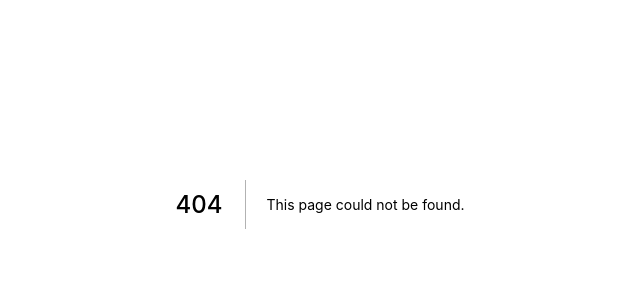
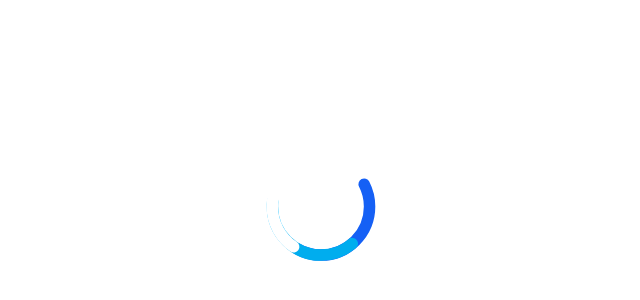
Before and after one commit to kayk1m/next-tailwind-ts-template, a Next.js app: page /loading in a window 1280 px wide. Before the commit this address had no page. Shown: the part 196-496 px from the top of the page, without its empty margins (320-960 px from the left). Built offline with nearby package versions, Linux system fonts and the light colour scheme.

Commit message:
make loading component and loading page
install lottie-react pkg

add spinner.json lottie file

```diff
--- /dev/null
+++ b/components/core/Loading.tsx
@@ -0,0 +1,10 @@
+import Lottie from 'lottie-react';
+import spinner from '../../lottie/spinner.json';
+
+export default function Loading() {
+  return (
+    <div className="flex w-full h-full absolute inset-0 justify-center items-center">
+      <Lottie animationData={spinner} className="w-80 h-80" />
+    </div>
+  );
+}
--- /dev/null
+++ b/components/core/index.ts
@@ -0,0 +1 @@
+export { default as Loading } from './Loading';
--- a/components/layout/Common.tsx
+++ b/components/layout/Common.tsx
@@ -6,8 +6,8 @@ export default function CommonLayout({ children }: { children: React.ReactNode }
   const { modalFlag, modalContent, notiFlag, closeNoti, notiContent } = useUI();
 
   return (
-    <div className="relative min-h-full w-full">
-      <main className="relative">{children}</main>
+    <div className="relative h-full w-full">
+      <main className="relative h-full">{children}</main>
 
       <Modal show={modalFlag} {...modalContent} />
       <Notification show={notiFlag} close={closeNoti} {...notiContent} />
--- /dev/null
+++ b/lottie/spinner.json
@@ -0,0 +1,314 @@
+{
+  "v": "5.5.7",
+  "meta": {
+    "g": "LottieFiles AE 0.1.20",
+    "a": "Vanodhya Oshadhi",
+    "k": "loader",
+    "d": "Spinner Loader animation",
+    "tc": ""
+  },
+  "fr": 30,
+  "ip": 0,
+  "op": 43,
+  "w": 1920,
+  "h": 1080,
+  "nm": "Loader-Expert republic",
+  "ddd": 0,
+  "assets": [],
+  "layers": [
+    {
+      "ddd": 0,
+      "ind": 1,
+      "ty": 4,
+      "nm": "Shape Layer 1",
+      "sr": 1,
+      "ks": {
+        "o": { "a": 0, "k": 100, "ix": 11 },
+        "r": { "a": 0, "k": 0, "ix": 10 },
+        "p": { "a": 0, "k": [960, 540, 0], "ix": 2 },
+        "a": { "a": 0, "k": [0, 0, 0], "ix": 1 },
+        "s": { "a": 0, "k": [100, 100, 100], "ix": 6 }
+      },
+      "ao": 0,
+      "shapes": [
+        {
+          "ty": "gr",
+          "it": [
+            {
+              "d": 1,
+              "ty": "el",
+              "s": { "a": 0, "k": [678, 678], "ix": 2 },
+              "p": { "a": 0, "k": [0, 34], "ix": 3 },
+              "nm": "Ellipse Path 1",
+              "mn": "ADBE Vector Shape - Ellipse",
+              "hd": false
+            },
+            {
+              "ty": "tm",
+              "s": {
+                "a": 1,
+                "k": [
+                  {
+                    "i": { "x": [0.667], "y": [1] },
+                    "o": { "x": [0.333], "y": [0] },
+                    "t": 0,
+                    "s": [0]
+                  },
+                  { "t": 30, "s": [100] }
+                ],
+                "ix": 1
+              },
+              "e": {
+                "a": 1,
+                "k": [
+                  {
+                    "i": { "x": [0.667], "y": [1] },
+                    "o": { "x": [0.333], "y": [0] },
+                    "t": 7,
+                    "s": [0]
+                  },
+                  { "t": 37, "s": [100] }
+                ],
+                "ix": 2
+              },
+              "o": { "a": 0, "k": 0, "ix": 3 },
+              "m": 1,
+              "ix": 2,
+              "nm": "Trim Paths 1",
+              "mn": "ADBE Vector Filter - Trim",
+              "hd": false
+            },
+            {
+              "ty": "st",
+              "c": { "a": 0, "k": [1, 1, 1, 1], "ix": 3 },
+              "o": { "a": 0, "k": 100, "ix": 4 },
+              "w": { "a": 0, "k": 80, "ix": 5 },
+              "lc": 2,
+              "lj": 2,
+              "bm": 0,
+              "nm": "Stroke 1",
+              "mn": "ADBE Vector Graphic - Stroke",
+              "hd": false
+            },
+            {
+              "ty": "tr",
+              "p": { "a": 0, "k": [-7, 22], "ix": 2 },
+              "a": { "a": 0, "k": [-13.96, 41.879], "ix": 1 },
+              "s": { "a": 0, "k": [85.962, 85.962], "ix": 3 },
+              "r": { "a": 0, "k": 0, "ix": 6 },
+              "o": { "a": 0, "k": 100, "ix": 7 },
+              "sk": { "a": 0, "k": 0, "ix": 4 },
+              "sa": { "a": 0, "k": 0, "ix": 5 },
+              "nm": "Transform"
+            }
+          ],
+          "nm": "Ellipse 1",
+          "np": 4,
+          "cix": 2,
+          "bm": 0,
+          "ix": 1,
+          "mn": "ADBE Vector Group",
+          "hd": false
+        },
+        {
+          "ty": "gr",
+          "it": [
+            {
+              "d": 1,
+              "ty": "el",
+              "s": { "a": 0, "k": [678, 678], "ix": 2 },
+              "p": { "a": 0, "k": [0, 0], "ix": 3 },
+              "nm": "Ellipse Path 1",
+              "mn": "ADBE Vector Shape - Ellipse",
+              "hd": false
+            },
+            {
+              "ty": "tm",
+              "s": {
+                "a": 1,
+                "k": [
+                  {
+                    "i": { "x": [0.667], "y": [1] },
+                    "o": { "x": [0.333], "y": [0] },
+                    "t": 4,
+                    "s": [0]
+                  },
+                  { "t": 33, "s": [100] }
+                ],
+                "ix": 1
+              },
+              "e": {
+                "a": 1,
+                "k": [
+                  {
+                    "i": { "x": [0.667], "y": [1] },
+                    "o": { "x": [0.333], "y": [0] },
+                    "t": 12,
+                    "s": [0]
+                  },
+                  { "t": 40, "s": [100] }
+                ],
+                "ix": 2
+              },
+              "o": { "a": 0, "k": 0, "ix": 3 },
+              "m": 1,
+              "ix": 2,
+              "nm": "Trim Paths 1",
+              "mn": "ADBE Vector Filter - Trim",
+              "hd": false
+            },
+            {
+              "ty": "gs",
+              "o": { "a": 0, "k": 100, "ix": 9 },
+              "w": { "a": 0, "k": 80, "ix": 10 },
+              "g": {
+                "p": 3,
+                "k": {
+                  "a": 0,
+                  "k": [
+                    0, 0.2, 0.7803921568627451, 1, 0.517, 0.06666666666666667, 0.7450980392156863,
+                    1, 1, 0, 0.6784313725490196, 0.9333333333333333
+                  ],
+                  "ix": 8
+                }
+              },
+              "s": { "a": 0, "k": [-336.935, 12.831], "ix": 4 },
+              "e": { "a": 0, "k": [-221.971, 252.414], "ix": 5 },
+              "t": 2,
+              "h": { "a": 0, "k": 0, "ix": 6 },
+              "a": { "a": 0, "k": 0, "ix": 7 },
+              "lc": 2,
+              "lj": 2,
+              "bm": 0,
+              "nm": "Gradient Stroke 1",
+              "mn": "ADBE Vector Graphic - G-Stroke",
+              "hd": false
+            },
+            {
+              "ty": "st",
+              "c": {
+                "a": 0,
+                "k": [0.08235294117647059, 0.3764705882352941, 0.9607843137254902, 1],
+                "ix": 3
+              },
+              "o": { "a": 0, "k": 0, "ix": 4 },
+              "w": { "a": 0, "k": 59, "ix": 5 },
+              "lc": 2,
+              "lj": 2,
+              "bm": 0,
+              "nm": "Stroke 1",
+              "mn": "ADBE Vector Graphic - Stroke",
+              "hd": false
+            },
+            {
+              "ty": "tr",
+              "p": { "a": 0, "k": [6, 15], "ix": 2 },
+              "a": { "a": 0, "k": [0, 0], "ix": 1 },
+              "s": { "a": 0, "k": [85.962, 85.962], "ix": 3 },
+              "r": { "a": 0, "k": 0, "ix": 6 },
+              "o": { "a": 0, "k": 100, "ix": 7 },
+              "sk": { "a": 0, "k": 0, "ix": 4 },
+              "sa": { "a": 0, "k": 0, "ix": 5 },
+              "nm": "Transform"
+            }
+          ],
+          "nm": "Ellipse 2",
+          "np": 5,
+          "cix": 2,
+          "bm": 0,
+          "ix": 2,
+          "mn": "ADBE Vector Group",
+          "hd": false
+        },
+        {
+          "ty": "gr",
+          "it": [
+            {
+              "d": 1,
+              "ty": "el",
+              "s": { "a": 0, "k": [678, 678], "ix": 2 },
+              "p": { "a": 0, "k": [0, 0], "ix": 3 },
+              "nm": "Ellipse Path 1",
+              "mn": "ADBE Vector Shape - Ellipse",
+              "hd": false
+            },
+            {
+              "ty": "tm",
+              "s": {
+                "a": 1,
+                "k": [
+                  {
+                    "i": { "x": [0.667], "y": [1] },
+                    "o": { "x": [0.333], "y": [0] },
+                    "t": 10,
+                    "s": [0]
+                  },
+                  { "t": 35, "s": [100] }
+                ],
+                "ix": 1
+              },
+              "e": {
+                "a": 1,
+                "k": [
+                  {
+                    "i": { "x": [0.667], "y": [1] },
+                    "o": { "x": [0.333], "y": [0] },
+                    "t": 17,
+                    "s": [0]
+                  },
+                  { "t": 43, "s": [100] }
+                ],
+                "ix": 2
+              },
+              "o": { "a": 0, "k": 0, "ix": 3 },
+              "m": 1,
+              "ix": 2,
+              "nm": "Trim Paths 1",
+              "mn": "ADBE Vector Filter - Trim",
+              "hd": false
+            },
+            {
+              "ty": "st",
+              "c": {
+                "a": 0,
+                "k": [0.08235294117647059, 0.3764705882352941, 0.9607843137254902, 1],
+                "ix": 3
+              },
+              "o": { "a": 0, "k": 100, "ix": 4 },
+              "w": { "a": 0, "k": 80, "ix": 5 },
+              "lc": 2,
+              "lj": 2,
+              "bm": 0,
+              "nm": "Stroke 1",
+              "mn": "ADBE Vector Graphic - Stroke",
+              "hd": false
+            },
+            {
+              "ty": "tr",
+              "p": { "a": 0, "k": [6, 15], "ix": 2 },
+              "a": { "a": 0, "k": [0, 0], "ix": 1 },
+              "s": { "a": 0, "k": [85.962, 85.962], "ix": 3 },
+              "r": { "a": 0, "k": 0, "ix": 6 },
+              "o": { "a": 0, "k": 100, "ix": 7 },
+              "sk": { "a": 0, "k": 0, "ix": 4 },
+              "sa": { "a": 0, "k": 0, "ix": 5 },
+              "nm": "Transform"
+            }
+          ],
+          "nm": "Ellipse 3",
+          "np": 4,
+          "cix": 2,
+          "bm": 0,
+          "ix": 3,
+          "mn": "ADBE Vector Group",
+          "hd": false
+        }
+      ],
+      "ip": 0,
+      "op": 90,
+      "st": 0,
+      "bm": 0
+    }
+  ],
+  "markers": []
+}
--- a/package.json
+++ b/package.json
@@ -21,6 +21,7 @@
     "@heroicons/react": "1.0.3",
     "classnames": "2.3.1",
     "joi": "17.4.2",
+    "lottie-react": "2.1.0",
     "next": "11.1.0",
     "nprogress": "0.2.0",
     "react": "17.0.2",
--- /dev/null
+++ b/pages/loading.tsx
@@ -0,0 +1,5 @@
+import { Loading } from '@components/core';
+
+export default function LoadingPage() {
+  return <Loading />;
+}
```
Also changed, not shown: 1 other file (tests, documents, lock files or other folders).
